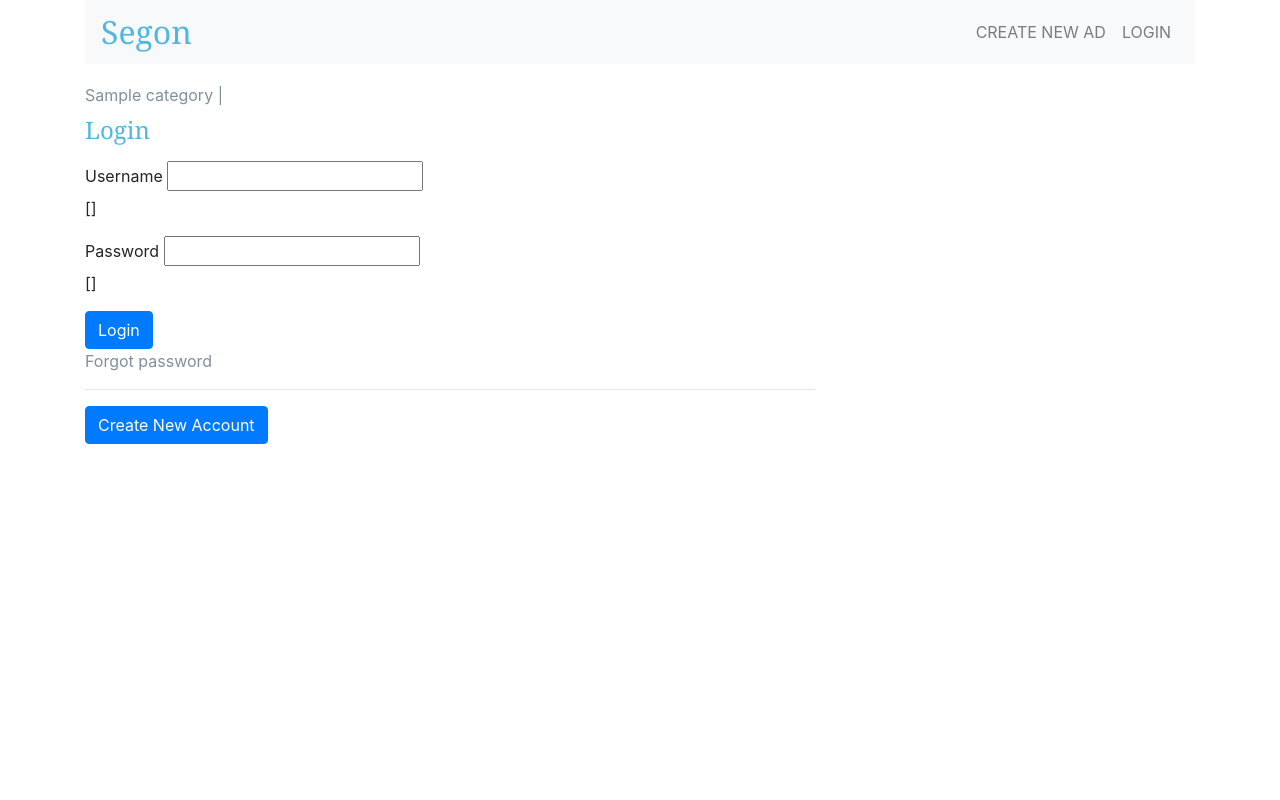
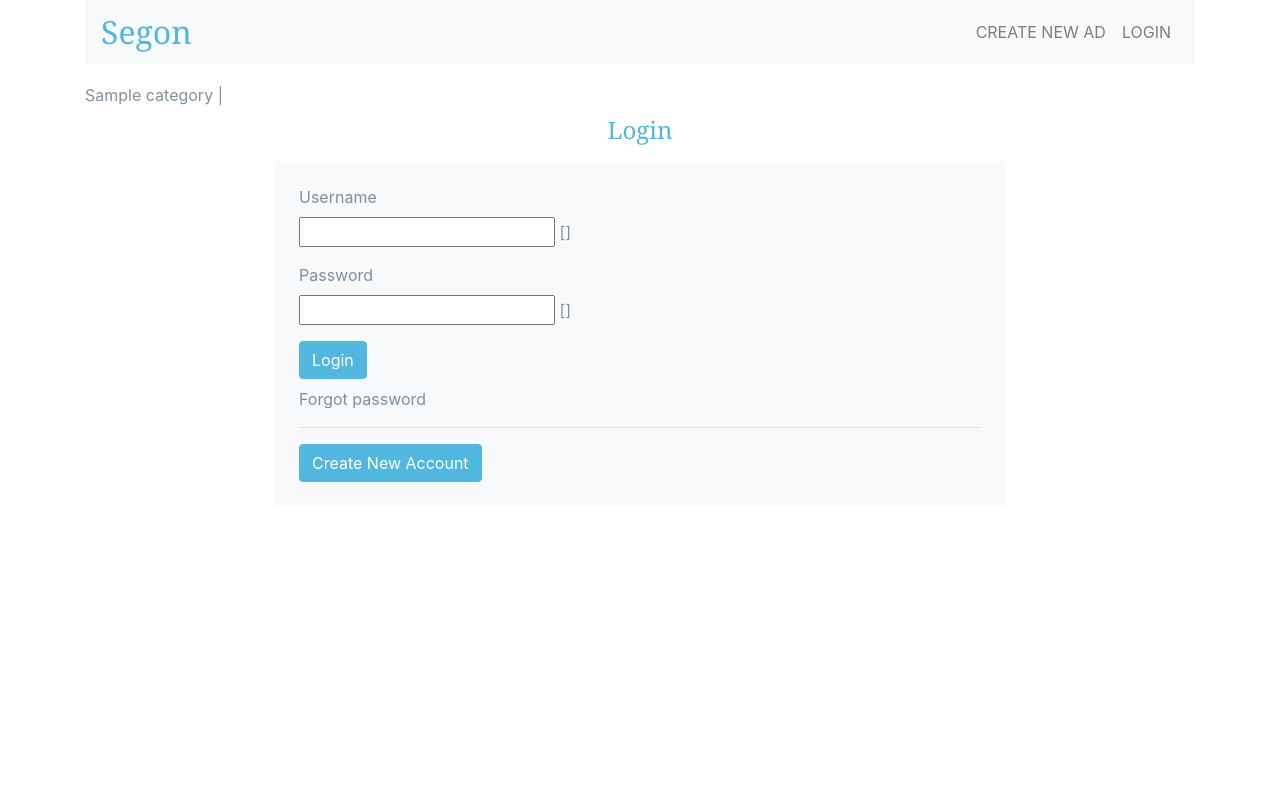
Before and after one commit to bezunesh/classified-ad, a Django app: template ad/templates/registration/login.html in a window 1280 px wide. Run offline with Django 3.2, Linux system fonts and the light colour scheme; the template is opened without the code that fills it: most values are stand-ins (such as "Sample title", 1, 10 or a date in 2020); form fields are guessed from the names that the template uses; some libraries are stand-ins or nearby versions.

Commit message:
style updates

```diff
--- a/ad/static/ad/style.css
+++ b/ad/static/ad/style.css
@@ -1,3 +1,6 @@
+body {
+  color: #808f9e;
+}
 .blog-header {
   line-height: 1;
   border-bottom: 1px solid #e5e5e5;
@@ -8,9 +11,6 @@
   color: #51b7de;
   text-decoration: none;
 }
-h4 {
-  color: #51b7de;
-}
 a:hover {
   text-decoration: none;
 }
@@ -20,6 +20,20 @@
 .nav-link {
   color: #000000!
 }
+.input-form {
+  background-color: #f8f9fa;
+}
+.btn-primary, .btn-primary:hover {
+  color: #fff;
+  background-color: #51b7de;
+  border-color: #51b7de;
+}
+.login{
+  margin: auto;
+}
+
+
+
 .blog-header-logo {
   font-family: "Playfair Display", Georgia, "Times New Roman", serif/*rtl:Amiri, Georgia, "Times New Roman", serif*/;
   font-size: 2.25rem;
@@ -31,6 +45,7 @@
 
 h1, h2, h3, h4, h5, h6 {
   font-family: "Playfair Display", Georgia, "Times New Roman", serif/*rtl:Amiri, Georgia, "Times New Roman", serif*/;
+  color: #51b7de;
 }
 
 .display-4 {
--- a/ad/templates/ad/profile.html
+++ b/ad/templates/ad/profile.html
@@ -1,7 +1,8 @@
 {% extends "base.html" %}
 {% if user.is_authenticated %}
-	{% block heading %} Hi {{ user }} {% endblock heading %}
 	{% block main %}
+		<h4 class="p-2">Hi {{ user }}</h4>
+		<div class="border rounded p-2">
 			<p> You have {% if posts %} {{ posts.count }} Advertisments {% else %} 0 Advertisments {% endif %}</p>
 				{% if posts %}
 				<ul>
@@ -11,6 +12,7 @@
 				</ul>
 				{% endif %}
 				<h5>Actions: </h5>
-	<a href="{% url 'ad:password_change' %}"> Change my Password <a><br>
+			<a href="{% url 'ad:password_change' %}"> Change my Password </a><br>
+		</div>
 	{% endblock main %}
 {% endif %}
--- a/ad/templates/base.html
+++ b/ad/templates/base.html
@@ -20,7 +20,7 @@
           <span class="navbar-toggler-icon"></span>
         </button>
 
-        <div class="navbar-collapse collapse justify-content-end" id="navbarSupportedContent" style="">
+        <div class="navbar-collapse collapse justify-content-end" id="navbarSupportedContent">
           <ul class="navbar-nav">
             <li class="nav-item">
               <a class="nav-link" href="{% url 'ad:create-ad' %}">{{ 'Create new Ad'|upper }}</a>
@@ -55,8 +55,6 @@
      </div>
      {% endblock %}
 
-     <h3>{% block heading %}{% endblock %}</h3>
-
     {% if messages %}
       {% include "includes/message.html" with messages=messages %}
     {% endif %}
--- a/ad/templates/registration/login.html
+++ b/ad/templates/registration/login.html
@@ -1,21 +1,21 @@
 {% extends "base.html" %}
 {% block main %}
   <div class="row">
-  		<div class="col-md-8 order-md-1">
-            <h4 class="mb-3">Login</h4>
+  		<div class="col-md-8 order-md-1 login">
+            <h4 class="mb-3 text-center">Login</h4>
   			{% if form.errors %}
-  			<p class="errorlist">Your username and password didn't match. Please try again.</p>
+  			<p class="errorlist ml-1">Your username and password didn't match. Please try again.</p>
   			{% endif %}
 
   			{% if next %}
   			    {% if user.is_authenticated %}
-  			    <p class="errorlist">Your account doesn't have access to this page. To proceed,
+  			    <p class="errorlist ml-1">Your account doesn't have access to this page. To proceed,
   			    please login with an account that has access.</p>
   			    {% else %}
-  			    <p>Please login to see this page.</p>
+  			    <p class="ml-1">Please login to see this page.</p>
   			    {% endif %}
   			{% endif %}
-            <form class="needs-validation" novalidate="" method="post" action="{% url 'ad:login' %}">
+            <form class="needs-validation input-form p-4" novalidate="" method="post" action="{% url 'ad:login' %}">
             	{% csrf_token %}
             	<div class="row">
               	<div class="col-md-6 mb-3">
@@ -32,8 +32,8 @@
       			</div>
       		</div>
           <div>
-            <button class="btn btn-primary btn-md" type="submit">Login</button><br>
-            <a href="{% url 'ad:password_reset' %}"> Forgot password</a>
+			<button class="btn btn-primary btn-md" type="submit">Login</button>
+            <div class="mt-2"><a href="{% url 'ad:password_reset' %}"> Forgot password</a> </div>
           </div>
 
         <hr>
--- a/ad/templates/registration/sign_up.html
+++ b/ad/templates/registration/sign_up.html
@@ -2,8 +2,8 @@
 {% block main %}
     <div class="row">
         <div class="col-md-8 order-md-1">
-          <h4 class="mb-3">Create New Account</h4>
-          <form class="needs-validation" novalidate="" method="post" action="{% url 'ad:signup' %}">
+          <h4 class="p-2">Create New Account</h4>
+          <form class="needs-validation input-form p-4" novalidate="" method="post" action="{% url 'ad:signup' %}">
              {% csrf_token %}
              <div class="row">
                 <div class="col-md-6 mb-3">
```
Also changed, not shown: ad/templates/ad/new-post.html (+4 -3 lines). Lines whose indentation alone changed are shown as unchanged.
